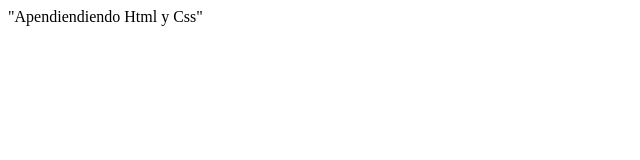
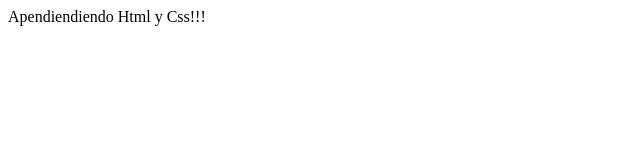
Before and after one commit to abautista6910/html, a plain HTML site: page index.html in a window 1280 px wide. Shown: the full height of the page, 0-640 px from the left. Drawn offline with Linux system fonts and the light colour scheme.

Commit message:
Update index.html

```diff
--- a/index.html
+++ b/index.html
@@ -2,6 +2,7 @@
 <title>Bienvenidos a Html y Css!!!</title>
 </head>
 <body>
-"Apendiendiendo Html y Css"
+<link href="main.css" rel="stylesheet"/>
+Apendiendiendo Html y Css!!!
 </body>
 </html>
```
